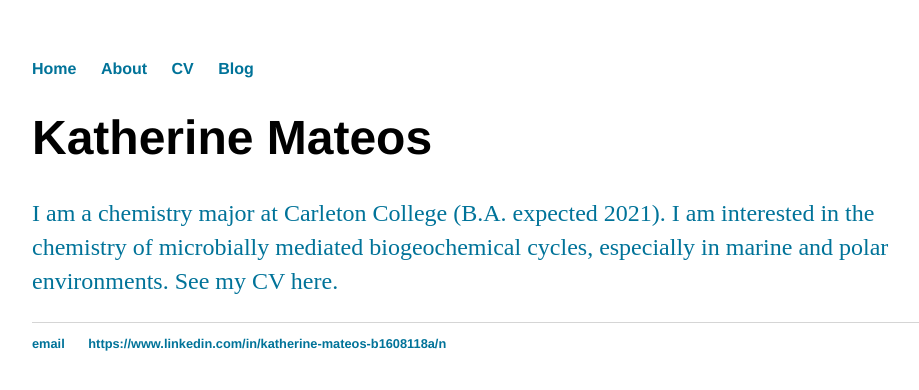
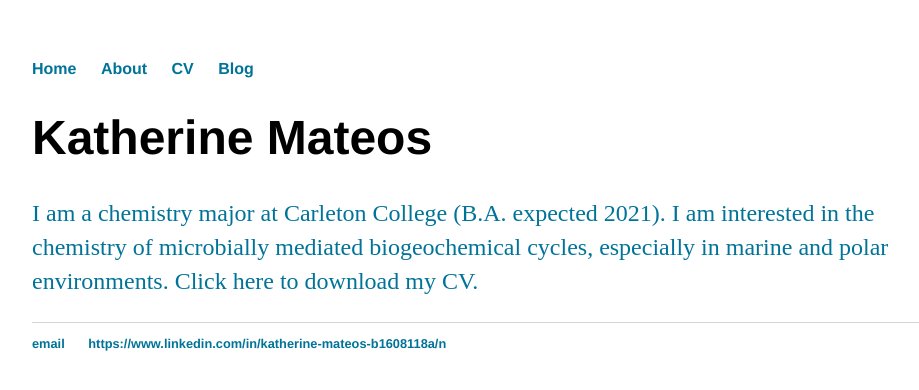
Before and after one commit to kcmateos/kcmateos.github.io, a Jekyll site: the page index.html, which Jekyll copies as it is, in a window 1280 px wide. Shown: the top 390 px of the page, without its empty margins (160-1079 px from the left). Built offline with Jekyll 4.4.1, drawn with Linux system fonts in a browser that asks for light colours.

Commit message:
Update index.html

```diff
--- a/index.html
+++ b/index.html
@@ -17,7 +17,7 @@
 		<div class="container">
     		<div class="blurb">
         		<h1>Katherine Mateos</h1>
-				<p>I am a chemistry major at Carleton College (B.A. expected 2021). I am interested in the chemistry of microbially mediated biogeochemical cycles, especially in marine and polar environments.<a href="/cv"> See my CV here.</a></p>
+				<p>I am a chemistry major at Carleton College (B.A. expected 2021). I am interested in the chemistry of microbially mediated biogeochemical cycles, especially in marine and polar environments.<a href="/assets/PublicCV_June2020.pdf"> Click here to download my CV.</a></p>
     		</div><!-- /.blurb -->
 		</div><!-- /.container -->
 		<footer>
```
